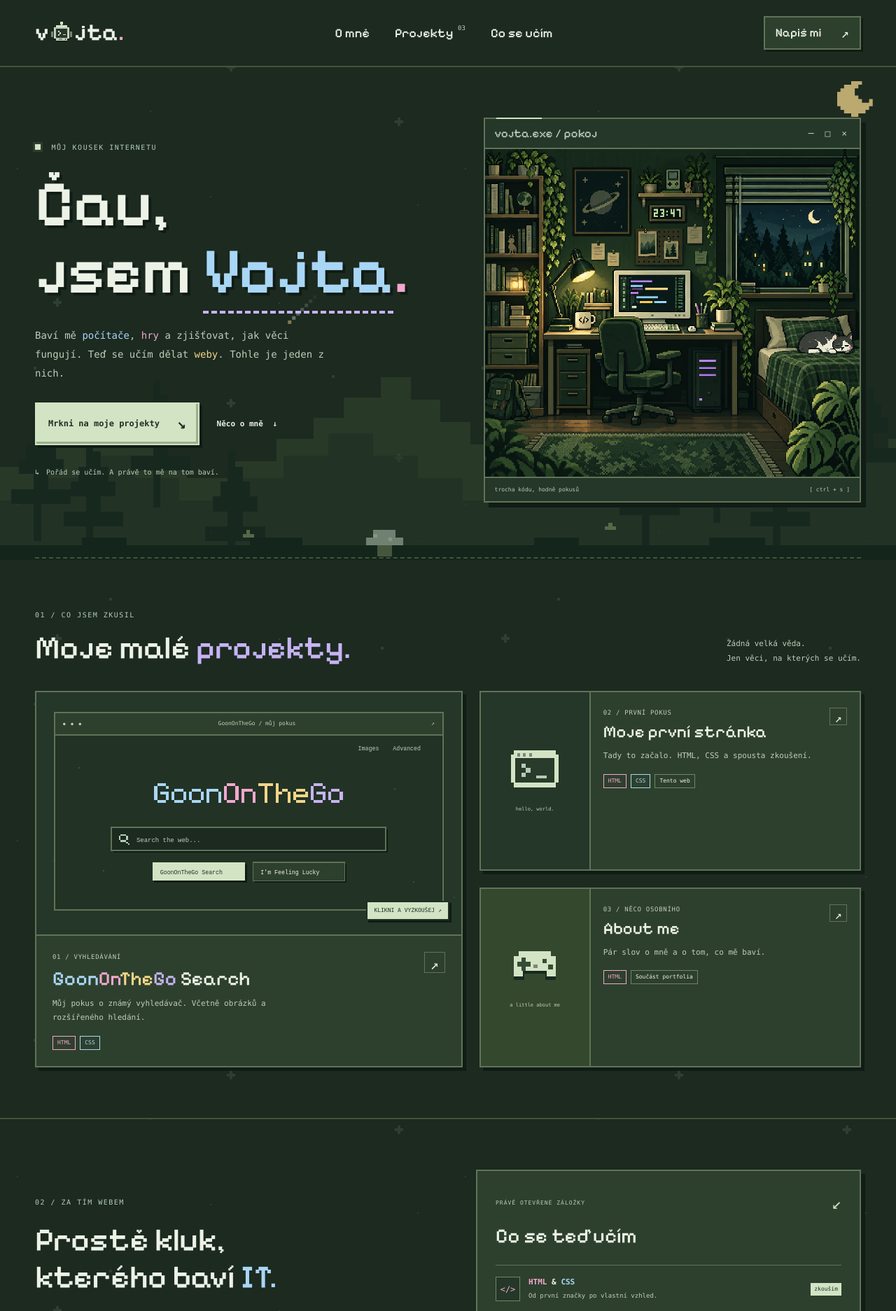
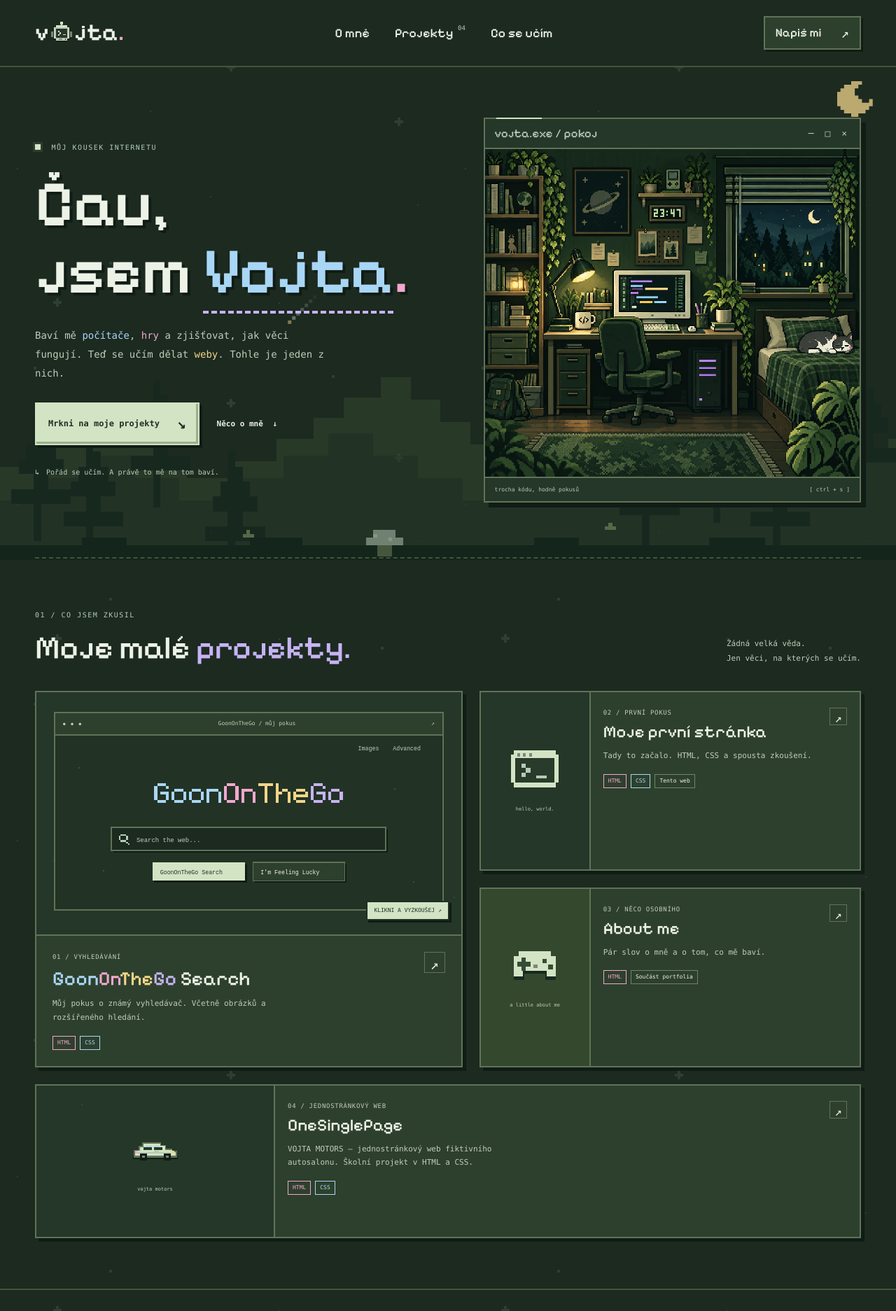
Before and after one commit to ItzLebyy/ItzLebyy.github.io, a plain HTML site: page index.html in a window 1280 px wide. Shown: the top 1873 px of the page at 70% size. Drawn offline with Linux system fonts and the light colour scheme.

Commit message:
added onesinglepage

```diff
--- a/index.html
+++ b/index.html
@@ -26,7 +26,7 @@
             <a class="logo" href="#domu" aria-label="Vojta — domů"><span>v</span><img class="logo-mark" src="assets/vojta-mark.svg" width="34" height="34" alt=""><span><span class="dotted-j">j</span>ta<span class="logo-dot">.</span></span></a>
             <div class="nav-links">
                 <a href="#o-mne">O mně</a>
-                <a href="#projekty">Projekty <span class="nav-count">03</span></a>
+                <a href="#projekty">Projekty <span class="nav-count">04</span></a>
                 <a href="#dovednosti">Co se učím</a>
             </div>
             <a class="nav-contact" href="#kontakt">Napiš mi <span aria-hidden="true">↗</span></a>
@@ -77,6 +77,10 @@
                         <div class="project-info"><div><p class="project-type">03 / NĚCO OSOBNÍHO</p><h3>About me</h3><p>Pár slov o mně a o tom, co mě baví.</p><div class="tags"><span class="syntax-pink">HTML</span><span>Součást portfolia</span></div></div><span class="project-arrow" aria-hidden="true">↗</span></div>
                     </a>
                 </div>
+                <a class="project-card project-small project-wide" href="https://vojtechbedan.github.io/OneSinglePage/">
+                    <div class="small-project-art" aria-hidden="true"><img class="pixel-art" src="assets/pixel-car.svg" width="80" height="48" alt=""><span class="art-label">vojta motors</span></div>
+                    <div class="project-info"><div><p class="project-type">04 / JEDNOSTRÁNKOVÝ WEB</p><h3>OneSinglePage</h3><p>VOJTA MOTORS — jednostránkový web fiktivního autosalonu. Školní projekt v HTML a CSS.</p><div class="tags"><span class="syntax-pink">HTML</span><span class="syntax-blue">CSS</span></div></div><span class="project-arrow" aria-hidden="true">↗</span></div>
+                </a>
             </div>
         </section>
 
@@ -116,7 +120,7 @@
 
     <footer class="footer container">
         <div class="footer-main"><a class="logo" href="#domu" aria-label="Vojta — domů"><span>v</span><img class="logo-mark" src="assets/vojta-mark.svg" width="34" height="34" alt=""><span><span class="dotted-j">j</span>ta<span class="logo-dot">.</span></span></a><p>Vytvořeno z nadšení. A pár pokusů navíc.</p><a class="back-top" href="#domu">Zpátky nahoru ↑</a></div>
-        <div class="footer-bottom"><p>© 2026 Vojta · Školní portfolio</p><div class="footer-meta"><a href="https://validator.w3.org/nu/?doc=https%3A%2F%2Fitzlebyy.github.io%2F" target="_blank" rel="noopener noreferrer" aria-label="Otevřít validátor HTML">HTML ↗</a><a href="https://jigsaw.w3.org/css-validator/validator?uri=https%3A%2F%2Fitzlebyy.github.io%2F&amp;profile=css3svg&amp;usermedium=all&amp;warning=1&amp;vextwarning=&amp;lang=en" target="_blank" rel="noopener noreferrer" aria-label="Otevřít validátor CSS">CSS ↗</a><a href="citace.html">Citace AI ↗</a></div><div class="palette" role="img" aria-label="Barevná paleta: šedá olivová, popelavá šedá a čajová zelená"><span></span><span></span><span></span></div></div>
+        <div class="footer-bottom"><p>© 2026 Vojta · Školní portfolio</p><div class="footer-meta"><a href="https://validator.w3.org/nu/?doc=https%3A%2F%2Fvojtechbedan.github.io%2F" target="_blank" rel="noopener noreferrer" aria-label="Otevřít validátor HTML">HTML ↗</a><a href="https://jigsaw.w3.org/css-validator/validator?uri=https%3A%2F%2Fvojtechbedan.github.io%2F&amp;profile=css3svg&amp;usermedium=all&amp;warning=1&amp;vextwarning=&amp;lang=en" target="_blank" rel="noopener noreferrer" aria-label="Otevřít validátor CSS">CSS ↗</a><a href="citace.html">Citace AI ↗</a></div><div class="palette" role="img" aria-label="Barevná paleta: šedá olivová, popelavá šedá a čajová zelená"><span></span><span></span><span></span></div></div>
     </footer>
 </body>
 </html>
--- a/style.css
+++ b/style.css
@@ -519,6 +519,10 @@ h2 {
 
 .tags span[class^="syntax-"] {
     border-color: currentColor;
+}
+
+.project-wide {
+    grid-column: 1 / -1;
 }
 
 .project-stack {
```
Also changed, not shown: citace.html (+1 -1 lines), assets/pixel-car.svg (added), 1 other file.
